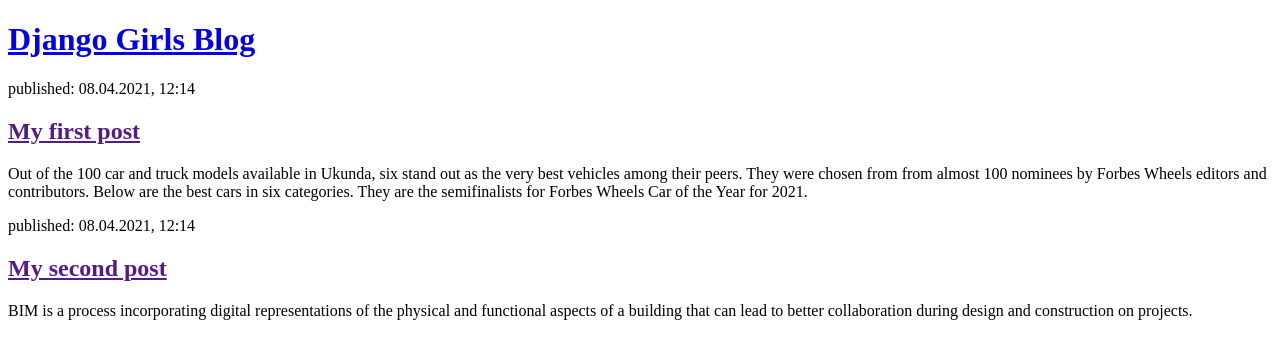
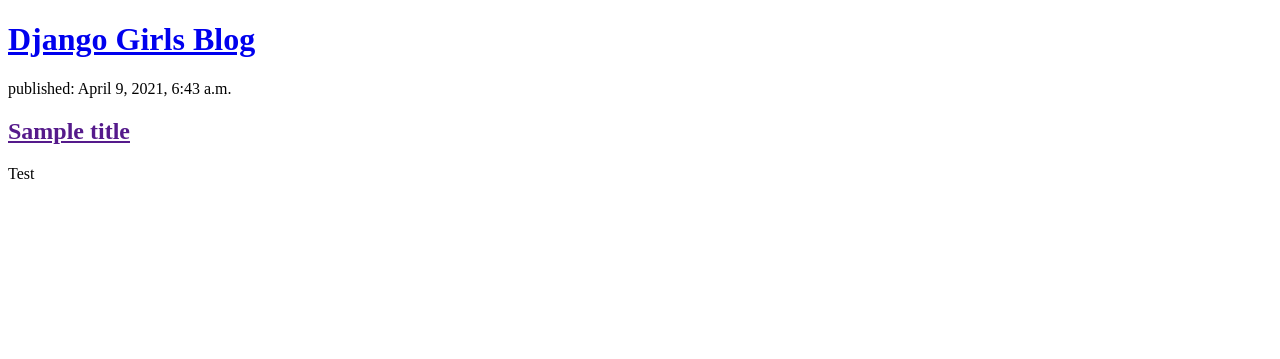
Before and after one commit to david052j/my-first-blog, a Django app: page / in a window 1280 px wide. Shown: the top 359 px of the page. Run offline with Django 3.2, Linux system fonts and the light colour scheme; data comes from the database, SQL or seed files in the repository.

Commit message:
Modified templates to display posts from database.

```diff
--- a/blog/templates/blog/post_list.html
+++ b/blog/templates/blog/post_list.html
@@ -1,24 +1,14 @@
 <!DOCTYPE html>
 <html>
-    <head>
-        <title>Django Girls blog</title>
-    </head>
-    <body>
+    <div>
+        <h1><a href="/">Django Girls Blog</a></h1>
+    </div>
+
+    {% for post in posts %}
         <div>
-            <h1><a href="/">Django Girls Blog</a></h1>
+            <time>published: {{ post.published_date }}</time>
+            <h2><a href="">{{ post.title }}</a></h2>
+            <p>{{ post.text|linebreaksbr }}</p>
         </div>
-
-
-        <div>
-            <time>published: 08.04.2021, 12:14</time>
-            <h2><a href="">My first post</a></h2>
-            <p>Out of the 100 car and truck models available in Ukunda, six stand out as the very best vehicles among their peers. They were chosen from from almost 100 nominees by Forbes Wheels editors and contributors. Below are the best cars in six categories. They are the semifinalists for Forbes Wheels Car of the Year for 2021.</p>
-        </div>
-
-        <div>
-            <time>published: 08.04.2021, 12:14</time>
-            <h2><a href="">My second post</a></h2>
-            <p>BIM is a process incorporating digital representations of the physical and functional aspects of a building that can lead to better collaboration during design and construction on projects.</p>
-        </div>
-    </body>
+    {% endfor %}
 </html>
```
